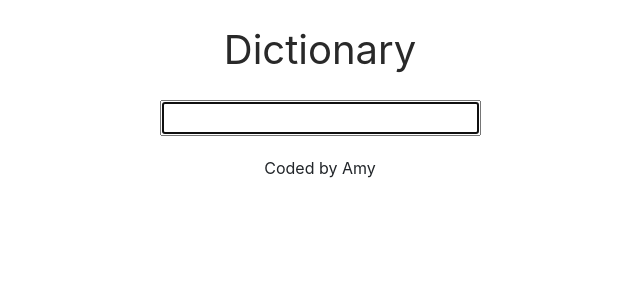
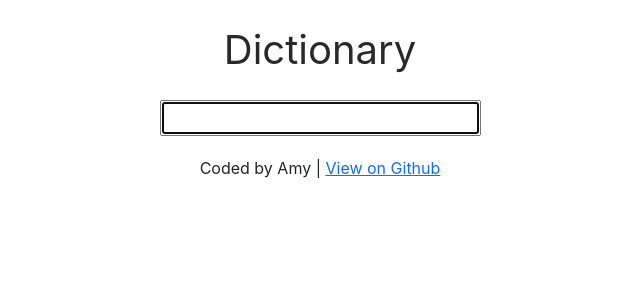
Before and after one commit to amy425/dictionary-project, a React (Create React App) app: page / in a window 1280 px wide. Shown: the top 300 px of the page, without its empty margins (320-960 px from the left). Built offline with nearby package versions, Linux system fonts and the light colour scheme.

Commit message:
Added Github link to footer

```diff
--- a/src/App.js
+++ b/src/App.js
@@ -11,7 +11,7 @@ export default function App() {
       <main>
         <Dictionary />
       </main>
-      <footer className="text-center">Coded by Amy</footer>
+      <footer className="text-center">Coded by Amy | <a href="https://github.com/amysteel/dictionary-project" target="_blank">View on Github</a></footer>
       </div>
     </div>
   );
```
